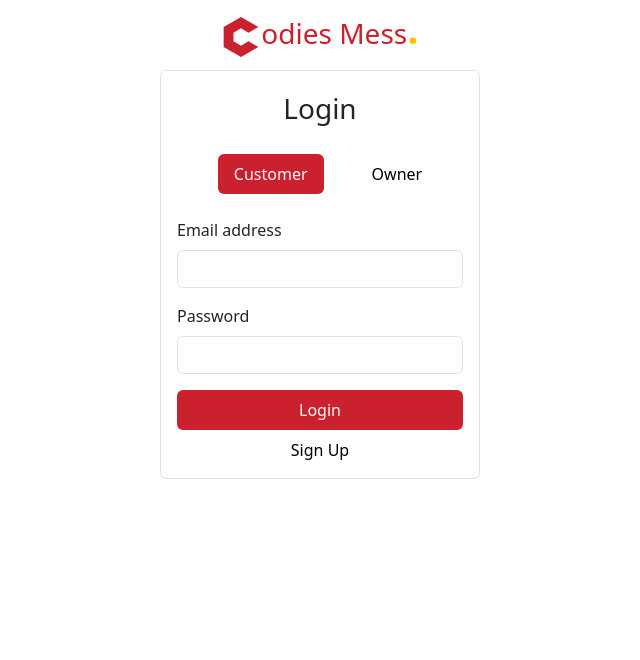
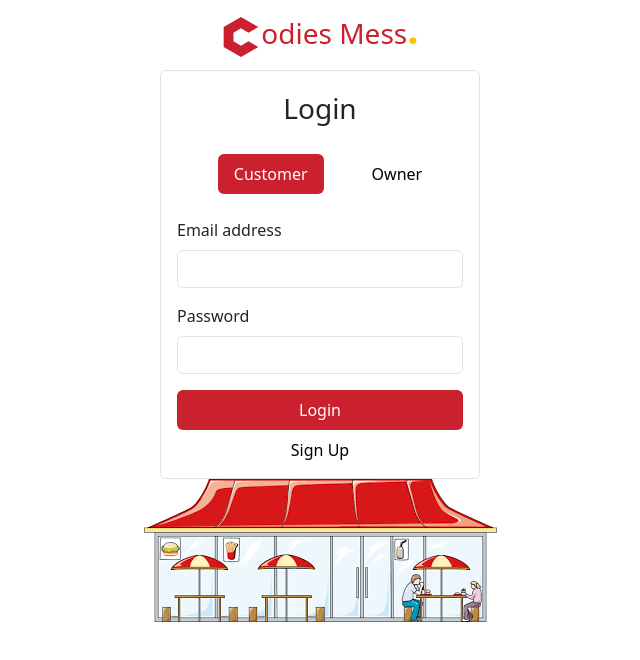
Before and after one commit to atharvam2004/Aajcha-Menu, a React (Create React App) app: page / in a window 1280 px wide. Shown: the top 660 px of the page, without its empty margins (320-960 px from the left). Built offline with nearby package versions, Linux system fonts and the light colour scheme.

Commit message:
added resto image login page

```diff
--- a/src/Components/Customer/OptionCard.js
+++ b/src/Components/Customer/OptionCard.js
@@ -9,7 +9,7 @@ import { MdOutlineFoodBank } from "react-icons/md";
 
 const OptionCard = ({ toggleMenu }) => {
   return (
-    <div className="d-flex gap-4 mt-3 justify-content-center">
+    <div className="d-flex gap-4 mt-3 justify-content-center option-card">
       <a className="btn btn-primary" onClick={() => toggleMenu(1)}>
         <span className="mobile-hide">All Menus </span>{" "}
         <MdOutlineFoodBank className="fs-5 ms-1" />
--- a/src/Components/Login/LoginForm.js
+++ b/src/Components/Login/LoginForm.js
@@ -7,6 +7,7 @@ import "./login.css";
 import { Link } from "react-router-dom";
 import { SiCodio } from "react-icons/si";
 import { useNavigate } from "react-router-dom";
+import RestaurantImage from "./../../img/restaurant.png";
 
 export const LoginForm = () => {
   const navigate = useNavigate();
@@ -194,6 +195,7 @@ export const LoginForm = () => {
             {error.message}
           </div>
         )}
+        <img src={RestaurantImage} />
       </div>
     </>
   );
```
